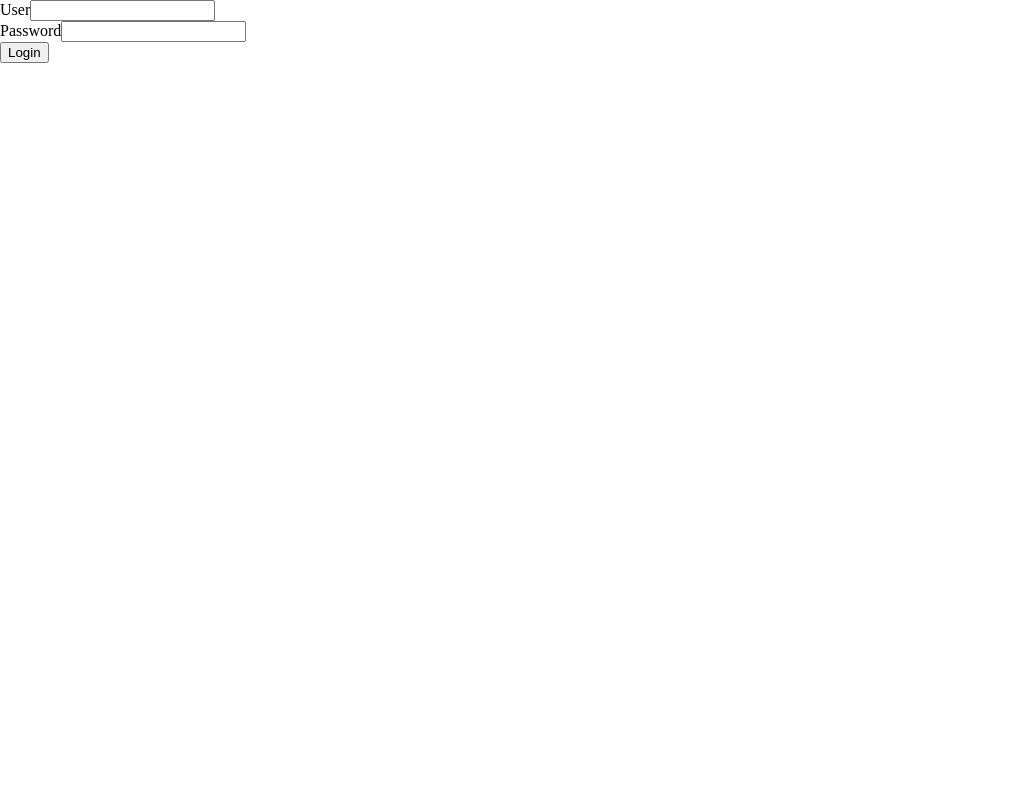
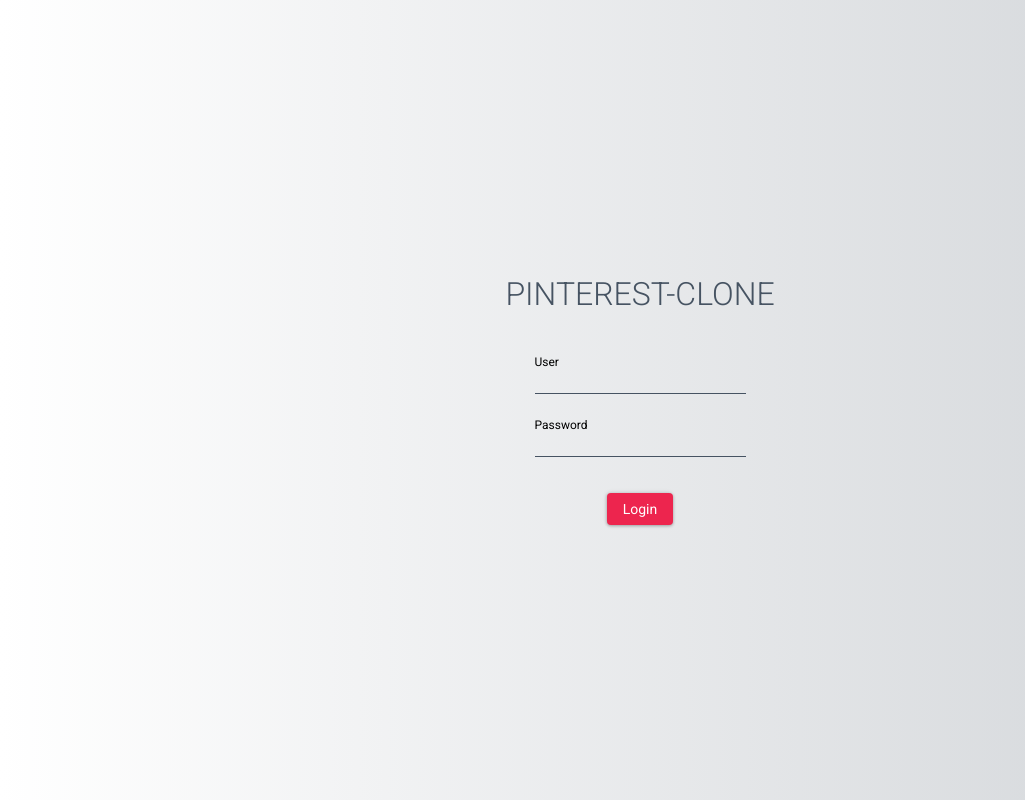
Before and after one commit to gustavoalvescc/pinterest-clone, a React (Create React App) app: page / in a window 1280 px wide. Shown: the whole page, without its empty margins (0-1025 px from the left). Built offline with nearby package versions, Linux system fonts and the light colour scheme.

Commit message:
Styling login and pin wall components

```diff
--- a/public/index.css
+++ b/public/index.css
@@ -1,13 +1,21 @@
+@import url("https://fonts.googleapis.com/css?family=Roboto:300,400,500,700");
+html, body, #root, .app-wrapper, main, .login-container {
+  height: 100%; }
+
 body {
+  font-family: 'Roboto', sans-serif;
   margin: 0; }
   body .wrapper {
     display: flex;
-    flex-direction: column; }
+    flex-direction: column;
+    background: linear-gradient(to right, white, rgba(70, 83, 98, 0.25));
+    height: 100%; }
     body .wrapper .navbar {
       display: flex;
       flex-direction: row;
       align-items: center;
       justify-content: space-between;
+      background-color: #465362;
       box-shadow: -1px -1px 4px rgba(0, 0, 0, 0.08), 0 1px 4px rgba(0, 0, 0, 0.08), 0 1px 3px rgba(0, 0, 0, 0.24);
       min-height: 56px;
       padding: 0 30px 0 30px; }
@@ -18,16 +26,23 @@ body {
         body .wrapper .navbar .user-info .user-pic-thumbnail {
           margin-right: 16px; }
           body .wrapper .navbar .user-info .user-pic-thumbnail img {
+            border-radius: 100%;
             width: 30px;
             height: 30px; }
+        body .wrapper .navbar .user-info .user-name {
+          color: white;
+          font-size: 14px;
+          font-weight: 400; }
     body .wrapper .wall {
       display: flex;
       flex-direction: row;
+      height: 100%;
       padding: 30px; }
       body .wrapper .wall .pin {
         display: flex;
         flex-direction: column;
         box-shadow: -1px -1px 4px rgba(0, 0, 0, 0.08), 0 1px 4px rgba(0, 0, 0, 0.08), 0 1px 3px rgba(0, 0, 0, 0.24);
+        height: min-content;
         margin-right: 30px;
         padding: 16px;
         width: min-content; }
@@ -39,3 +54,46 @@ body {
         body .wrapper .wall .pin .pin-actions {
           align-self: flex-end;
           margin-top: 12px; }
+  body .login-container {
+    background: linear-gradient(to right, white, rgba(70, 83, 98, 0.25));
+    display: flex;
+    flex-direction: column;
+    align-items: center;
+    justify-content: center; }
+    body .login-container .app-name {
+      color: #465362;
+      font-size: 32px;
+      font-weight: 300;
+      margin-bottom: 42px; }
+  body .input-container {
+    display: flex;
+    flex-direction: column; }
+    body .input-container label {
+      font-size: 12px;
+      margin-bottom: 4px; }
+    body .input-container input {
+      background: transparent;
+      border-width: 0 0 1px 0;
+      border-color: #465362;
+      font-size: 16px;
+      margin-bottom: 24px; }
+      body .input-container input:focus {
+        border-width: 0 0 1px 0;
+        border-color: #ED254E;
+        box-shadow: none;
+        outline: none; }
+    body .input-container:focus-within label {
+      color: #ED254E; }
+    body .input-container + .btn {
+      margin-top: 12px; }
+  body .btn {
+    border-radius: 4px;
+    cursor: pointer; }
+    body .btn.btn-raised {
+      box-shadow: -1px -1px 4px rgba(0, 0, 0, 0.08), 0 1px 4px rgba(0, 0, 0, 0.08), 0 1px 3px rgba(0, 0, 0, 0.24);
+      font-size: 14px;
+      font-weight: 400;
+      padding: 8px 16px 8px 16px; }
+      body .btn.btn-raised.btn-primary {
+        background-color: #ED254E;
+        color: white; }
--- a/public/index.scss
+++ b/public/index.scss
@@ -1,12 +1,31 @@
+// fontes
+@import url('https://fonts.googleapis.com/css?family=Roboto:300,400,500,700');
+
+// cores
+$primary: #ED254E;
+$gray: #465362;
+
+// gradientes
+$gradient-light-gray: linear-gradient(to right, white , rgba($gray, 0.25));
+
+// sombras
 $shadow-ud-1: -1px -1px 4px rgba(0,0,0,0.08), 0 1px 4px rgba(0,0,0,0.08), 0 1px 3px rgba(0,0,0,0.24);
 $shadow-ud-2: 0 3px 6px rgba(0,0,0,0.16), 0 3px 6px rgba(0,0,0,0.23);
 
+html, body, #root, .app-wrapper, main, .login-container{
+    height: 100%;
+}
+
 body{
+    font-family: 'Roboto', sans-serif;
     margin: 0;
 
     .wrapper{
         display: flex;
         flex-direction: column;
+
+        background: $gradient-light-gray;
+        height: 100%;
 
         .navbar{
             display: flex;
@@ -14,6 +33,7 @@ body{
             align-items: center;
             justify-content: space-between;
 
+            background-color: $gray;
             box-shadow: $shadow-ud-1;
             min-height: 56px;
             padding: 0 30px 0 30px;
@@ -27,9 +47,16 @@ body{
                     margin-right: 16px;
 
                     img{
+                        border-radius: 100%;
                         width: 30px;
                         height: 30px;
                     }
+                }
+
+                .user-name{
+                    color: white;
+                    font-size: 14px;
+                    font-weight: 400;
                 }
             }
 
@@ -42,6 +69,7 @@ body{
             display: flex;
             flex-direction: row;
 
+            height: 100%;
             padding: 30px;
 
             .pin{
@@ -49,6 +77,7 @@ body{
                 flex-direction: column;
 
                 box-shadow: $shadow-ud-1;
+                height: min-content;
                 margin-right: 30px;
                 padding: 16px;
                 width: min-content;
@@ -73,4 +102,77 @@ body{
             }
         }
     }
+
+    .login-container{
+        background: $gradient-light-gray;
+        display: flex;
+        flex-direction: column;
+        align-items: center;
+        justify-content: center;
+
+        .app-name{
+            color: $gray;
+            font-size: 32px;
+            font-weight: 300;
+            margin-bottom: 42px;
+        }
+    }
+
+    // forms
+    .input-container{
+        display: flex;
+        flex-direction: column;
+
+        label{
+            font-size: 12px;
+            margin-bottom: 4px;
+        }
+
+        input{
+            background: transparent;
+            border-width: 0 0 1px 0;
+            border-color: $gray;
+            font-size: 16px;
+            margin-bottom: 24px;
+
+            &:focus{
+                border-width: 0 0 1px 0;
+                border-color: $primary;
+                box-shadow: none;
+                outline: none;
+            }
+        }
+
+        &:focus-within{
+            label{
+                color: $primary;
+            }
+        }
+
+        & + .btn{
+            margin-top: 12px;
+        }
+    }
+
+    // buttons
+    .btn{
+        border-radius: 4px;
+        cursor: pointer;
+
+        &.btn-raised{
+            box-shadow: $shadow-ud-1;
+            font-size: 14px;
+            font-weight: 400;
+            padding: 8px 16px 8px 16px;
+
+            &.btn-primary{
+                background-color: $primary;
+                color: white;
+            }
+        }
+
+        &btn-flat{
+
+        }
+    }
 }
--- a/src/App.js
+++ b/src/App.js
@@ -5,7 +5,7 @@ import {Header} from './components/Header';
 class App extends Component {
   render() {
     return (
-      <div>
+      <div className="app-wrapper">
         <Header />
         <Main />
       </div>
--- a/src/pages/Login.js
+++ b/src/pages/Login.js
@@ -11,6 +11,9 @@ export class Login extends React.Component{
   render(){
     return (
       <div className="login-container">
+        <div className="app-name">
+          PINTEREST-CLONE
+        </div>
         <div className="input-container">
           <label forhtml="user_login">User</label>
           <input type="text" id="user_login" />
@@ -19,7 +22,7 @@ export class Login extends React.Component{
           <label forhtml="pass_login">Password</label>
           <input type="password" id="pass_login" />
         </div>
-        <button onClick={this.handleLogin}>Login</button>
+        <a class="btn btn-raised btn-primary" onClick={this.handleLogin}>Login</a>
       </div>
     );
   }
```
